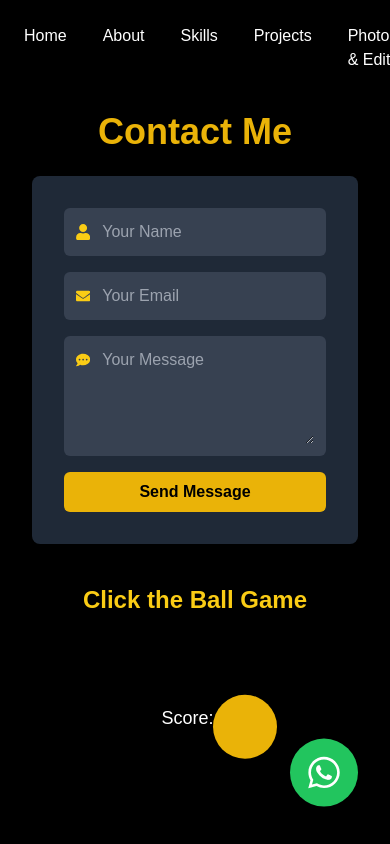
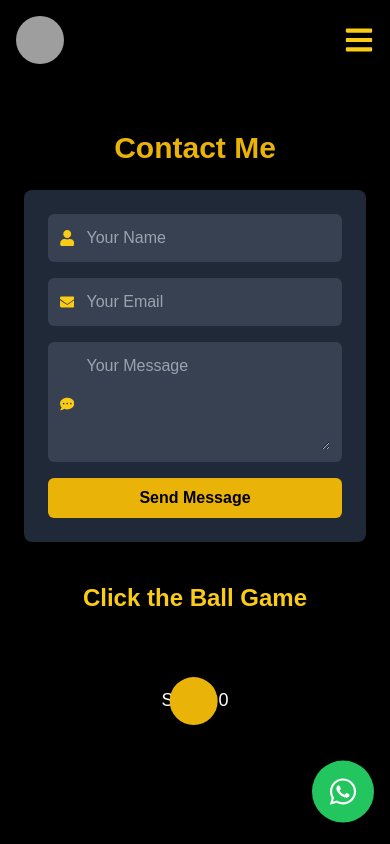
Before and after one commit to ArjunDivraniya/My-Portfolio, a React (Vite) app: page /contact in a window 390 px wide. Built offline with nearby package versions, Linux system fonts and the light colour scheme; grey boxes are pictures that could not be loaded.

Commit message:
make responsive

```diff
--- a/src/App.jsx
+++ b/src/App.jsx
@@ -34,7 +34,7 @@ function App() {
           </>
         } />
         <Route path="/about" element={<> <Bg /><Header /><AboutMe /></>} />
-        <Route path="/photogtaphy" element={<><Ebg/><Header /><Photography /></>} />
+        <Route path="/photography" element={<><Ebg/><Header /><Photography /></>} />
         <Route path="/contact" element={<> <Bg /><Header /><ContactMe /></>} />
         <Route path="*" element={<Navigate to="/" />} /> {/* ✅ Redirects unknown routes */}
       </Routes>
--- a/src/Components/aboutme.jsx
+++ b/src/Components/aboutme.jsx
@@ -61,30 +61,27 @@ const AboutMe = () => {
   }, []);
 
   return (
-    <section id="about" className="min-h-screen flex flex-col items-center justify-center px-8 bg-black text-white pt-20">
+    <section id="about" className="min-h-screen flex flex-col items-center justify-center px-4 sm:px-8 bg-black text-white pt-20">
       <div className="container mx-auto flex flex-col lg:flex-row items-center space-y-12 lg:space-y-0 lg:space-x-16">
 
-        {/* Left Side - Text Content */}
         <motion.div
           className="lg:w-2/3 text-center lg:text-left"
           initial={{ opacity: 0, x: -100 }}
           animate={{ opacity: 1, x: 0 }}
           transition={{ duration: 1 }}
         >
-          <h1 className="text-6xl font-extrabold text-yellow-500">I'm Arjun Divraniya</h1>
-          <p className="mt-6 text-2xl text-yellow-400">{typewriterText}</p>
+          <h1 className="text-4xl sm:text-6xl font-extrabold text-yellow-500">I'm Arjun Divraniya</h1>
+          <p className="mt-6 text-lg sm:text-2xl text-yellow-400">{typewriterText}</p>
 
-          <p className="mt-6 text-lg leading-relaxed text-gray-300">
+          <p className="mt-6 text-base sm:text-lg leading-relaxed text-gray-300">
             I am from Junagadh, Gujarat, currently pursuing my B.Tech in Computer Science and Engineering at Rai University.
             My journey in coding started with HTML and JavaScript, and now I build <strong>full-stack web applications</strong> using
             <strong> React, Node.js, Express, and MongoDB</strong>.
-            Apart from coding, photography is my creative escape where I capture the beauty of nature and life through my lens.
           </p>
 
-          {/* Social Media Links */}
           <div className="mt-10">
-            <h2 className="text-3xl font-semibold text-yellow-400">Find Me On</h2>
-            <div className="flex space-x-8 mt-4 justify-center lg:justify-start">
+            <h2 className="text-2xl sm:text-3xl font-semibold text-yellow-400">Find Me On</h2>
+            <div className="flex space-x-6 sm:space-x-8 mt-4 justify-center lg:justify-start">
               {socialLinks.map(({ icon: Icon, link }, index) => (
                 <motion.a
                   key={index}
@@ -97,15 +94,7 @@ const AboutMe = () => {
                     boxShadow: "0 0 20px rgba(255, 215, 0, 0.8)",
                   }}
                   whileTap={{ scale: 0.9 }}
-                  initial={{ y: -20, opacity: 0 }}
-                  animate={{ y: 0, opacity: 1 }}
-                  transition={{
-                    type: "spring",
-                    stiffness: 150,
-                    damping: 10,
-                    duration: 0.5,
-                  }}
-                  className="text-4xl text-white hover:text-yellow-500"
+                  className="text-3xl sm:text-4xl text-white hover:text-yellow-500"
                 >
                   <Icon />
                 </motion.a>
@@ -114,14 +103,13 @@ const AboutMe = () => {
           </div>
         </motion.div>
 
-        {/* Right Side - Auto Changing Photo Frame */}
         <motion.div
           className="lg:w-1/3 flex justify-center"
           initial={{ opacity: 0, x: 100 }}
           animate={{ opacity: 1, x: 0 }}
           transition={{ duration: 1 }}
         >
-          <div className="w-96 h-96 border-4 border-yellow-500 rounded-lg overflow-hidden shadow-2xl">
+          <div className="w-72 sm:w-96 h-72 sm:h-96 border-4 border-yellow-500 rounded-lg overflow-hidden shadow-2xl">
             <motion.img
               key={currentPhoto}
               src={photos[currentPhoto]}
@@ -135,20 +123,18 @@ const AboutMe = () => {
         </motion.div>
       </div>
 
-      {/* Education Roadmap Section */}
       <motion.div
         className="mt-16 w-full text-center"
         initial={{ opacity: 0 }}
         animate={{ opacity: 1 }}
         transition={{ duration: 1 }}
       >
-        <h2 className="text-4xl font-bold text-yellow-400 mb-10">Education Journey</h2>
-
+        <h2 className="text-3xl sm:text-4xl font-bold text-yellow-400 mb-10">Education Journey</h2>
         <div className="flex flex-col items-center w-full">
           {educationData.map((edu, index) => (
             <motion.div
               key={index}
-              className={`flex items-center mb-16 w-3/4 ${
+              className={`flex items-center mb-10 sm:mb-16 w-full px-4 sm:px-0 ${
                 index % 2 === 0 ? "flex-row" : "flex-row-reverse"
               }`}
               initial={{ opacity: 0, x: index % 2 === 0 ? -100 : 100 }}
@@ -157,32 +143,16 @@ const AboutMe = () => {
               viewport={{ once: true }}
             >
               <div className="w-10 h-10 bg-yellow-400 rounded-full"></div>
-              <div className="ml-6 bg-gray-800 p-6 rounded-lg shadow-lg w-full">
-                <h3 className="text-xl font-bold text-yellow-400">{edu.year}</h3>
-                <h4 className="text-lg font-semibold text-white">{edu.title}</h4>
+              <div className="ml-6 bg-gray-800 p-4 sm:p-6 rounded-lg shadow-lg w-full">
+                <h3 className="text-lg sm:text-xl font-bold text-yellow-400">{edu.year}</h3>
+                <h4 className="text-base sm:text-lg font-semibold text-white">{edu.title}</h4>
                 <p className="text-gray-300">{edu.institute}</p>
-                <p className="text-gray-400 text-sm mt-2">{edu.description}</p>
+                <p className="text-gray-400 text-xs sm:text-sm mt-2">{edu.description}</p>
               </div>
             </motion.div>
           ))}
         </div>
       </motion.div>
-
-            {/* Google Map for Location */}
-            <motion.div
-        className="w-full flex justify-center mt-16"
-        initial={{ opacity: 0 }}
-        animate={{ opacity: 1 }}
-        transition={{ duration: 1 }}
-      >
-        <iframe
-          src="https://www.google.com/maps/embed?pb=!1m18!1m12!1m3!1d3672.564524601101!2d72.47077331548754!3d22.81698417934685!2m3!1f0!2f0!3f0!3m2!1i1024!2i768!4f13.1!3m3!1m2!1s0x395e92d7452e8655%3A0x8b3fd7e0e7f3d3bb!2sRai%20University!5e0!3m2!1sen!2sin!4v1645100000000!5m2!1sen!2sin"
-          className="w-full max-w-4xl h-80 rounded-lg shadow-lg"
-          allowFullScreen=""
-          loading="lazy"
-        ></iframe>
-      </motion.div>
-
     </section>
   );
 };
--- a/src/Components/contact.jsx
+++ b/src/Components/contact.jsx
@@ -22,54 +22,44 @@ const ContactMe = () => {
   };
 
   return (
-    <div className="min-h-screen flex flex-col items-center justify-center bg-black text-white p-8 relative">
-      <h1 className="text-4xl font-bold text-yellow-500 mb-6">Contact Me</h1>
+    <div className="min-h-screen flex flex-col items-center justify-center bg-black text-white p-6 sm:p-10 relative">
+      <h1 className="text-3xl sm:text-4xl font-bold text-yellow-500 mb-6">Contact Me</h1>
 
       <motion.form
-        className="bg-gray-800 p-8 rounded-lg shadow-lg w-full max-w-md"
+        className="bg-gray-800 p-6 sm:p-8 rounded-lg shadow-lg w-full max-w-md"
         initial={{ opacity: 0, y: -50 }}
         animate={{ opacity: 1, y: 0 }}
         transition={{ duration: 0.8 }}
         onSubmit={handleSubmit}
       >
-        <div className="flex items-center mb-4 bg-gray-700 p-3 rounded-md">
-          <FaUser className="text-yellow-400 mr-3" />
+        {['name', 'email', 'message'].map((field, index) => (
+          <div key={index} className="flex items-center mb-4 bg-gray-700 p-3 rounded-md">
+            {field === 'name' && <FaUser className="text-yellow-400 mr-3" />}
+            {field === 'email' && <FaEnvelope className="text-yellow-400 mr-3" />}
+            {field === 'message' && <FaCommentDots className="text-yellow-400 mr-3 mt-1" />}
+            {field === 'message' ? (
+              <textarea
+                name={field}
+                placeholder={`Your ${field.charAt(0).toUpperCase() + field.slice(1)}`}
+                className="w-full bg-transparent text-white outline-none"
+                rows="4"
+                value={formData[field]}
+                onChange={handleChange}
+                required
+              ></textarea>
+            ) : (
               <input
-            type="text"
-            name="name"
-            placeholder="Your Name"
+                type={field === 'email' ? 'email' : 'text'}
+                name={field}
+                placeholder={`Your ${field.charAt(0).toUpperCase() + field.slice(1)}`}
                 className="w-full bg-transparent text-white outline-none"
-            value={formData.name}
+                value={formData[field]}
                 onChange={handleChange}
                 required
               />
+            )}
           </div>
-
-        <div className="flex items-center mb-4 bg-gray-700 p-3 rounded-md">
-          <FaEnvelope className="text-yellow-400 mr-3" />
-          <input
-            type="email"
-            name="email"
-            placeholder="Your Email"
-            className="w-full bg-transparent text-white outline-none"
-            value={formData.email}
-            onChange={handleChange}
-            required
-          />
-        </div>
-
-        <div className="flex items-start mb-4 bg-gray-700 p-3 rounded-md">
-          <FaCommentDots className="text-yellow-400 mr-3 mt-1" />
-          <textarea
-            name="message"
-            placeholder="Your Message"
-            className="w-full bg-transparent text-white outline-none"
-            rows="4"
-            value={formData.message}
-            onChange={handleChange}
-            required
-          ></textarea>
-        </div>
+        ))}
 
         <motion.button
           className="w-full bg-yellow-500 text-black font-bold py-2 px-4 rounded-md hover:bg-yellow-600"
@@ -84,9 +74,9 @@ const ContactMe = () => {
       <div className="mt-10 text-center">
         <h2 className="text-2xl font-semibold text-yellow-400">Click the Ball Game</h2>
         <motion.div
-          className="w-16 h-16 bg-yellow-500 rounded-full mt-4 cursor-pointer"
+          className="w-12 h-12 sm:w-16 sm:h-16 bg-yellow-500 rounded-full mt-4 cursor-pointer"
           whileTap={{ scale: 0.8 }}
-          animate={{ x: Math.random() * 300 - 150, y: Math.random() * 200 - 100 }}
+          animate={{ x: Math.random() * 200 - 100, y: Math.random() * 150 - 75 }}
           transition={{ duration: 0.3 }}
           onClick={handleGameClick}
         ></motion.div>
@@ -95,13 +85,13 @@ const ContactMe = () => {
 
       {/* Floating WhatsApp Chat Icon */}
       <motion.div
-        className="fixed bottom-8 right-8 z-50 bg-green-500 p-4 rounded-full shadow-lg cursor-pointer"
+        className="fixed bottom-4 right-4 sm:bottom-8 sm:right-8 z-50 bg-green-500 p-4 rounded-full shadow-lg cursor-pointer"
         whileHover={{ scale: 1.1 }}
         whileTap={{ scale: 0.9 }}
         animate={{ y: [0, -10, 0], transition: { duration: 1.5, repeat: Infinity } }}
         onClick={() => window.open(`https://wa.me/${phoneNumber}`, "_blank")}
       >
-        <FaWhatsapp className="text-white text-4xl" />
+        <FaWhatsapp className="text-white text-3xl sm:text-4xl" />
       </motion.div>
     </div>
   );
--- a/src/Components/header.jsx
+++ b/src/Components/header.jsx
@@ -1,21 +1,23 @@
 import React, { useState } from "react";
 import { NavLink, useNavigate, useLocation } from "react-router-dom";
 import { motion } from "framer-motion";
+import { FaHome, FaUser, FaTools, FaProjectDiagram, FaCamera, FaEnvelope, FaBars } from "react-icons/fa";
 import { Link } from "react-scroll";
 import "../index.css";
 
 const Header = () => {
+  const [showMenu, setShowMenu] = useState(false);
   const [showResume, setShowResume] = useState(false);
   const navigate = useNavigate();
   const location = useLocation();
 
-  // Function to handle smooth scroll
   const handleScroll = (section) => {
+    setShowMenu(false); // Hide menu when clicking a section
     if (location.pathname !== "/") {
-      navigate("/", { replace: true }); // Redirect to home first
+      navigate("/", { replace: true });
       setTimeout(() => {
         document.getElementById(section)?.scrollIntoView({ behavior: "smooth" });
-      }, 500); // Delay for React Router navigation
+      }, 500);
     } else {
       document.getElementById(section)?.scrollIntoView({ behavior: "smooth" });
     }
@@ -29,8 +31,7 @@ const Header = () => {
         transition={{ duration: 0.6, ease: "easeOut" }}
         className="fixed w-full bg-black shadow-md py-4 z-50"
       >
-        <div className="container mx-auto flex justify-between items-center px-6">
-          {/* Left Side - Logo */}
+        <div className="container mx-auto flex justify-between items-center px-4 md:px-6">
           <div className="flex items-center space-x-3">
             <img
               src="https://res.cloudinary.com/dncosrakg/image/upload/v1739989872/uag9e6plq4hm1v1ajl4p.png"
@@ -39,51 +40,63 @@ const Header = () => {
             />
           </div>
 
-          {/* Center - Navigation */}
-          <nav>
-            <ul className="flex space-x-9 text-white">
-              <li>
-                <NavLink to="/" className="text-white hover:text-yellow-400">Home</NavLink>
+          <div className="lg:hidden">
+            <FaBars
+              className="text-yellow-400 text-3xl cursor-pointer transition-transform transform hover:rotate-90"
+              onClick={() => setShowMenu(!showMenu)}
+            />
+          </div>
+
+          <nav className={`absolute top-16 left-0 w-full bg-black bg-opacity-70 backdrop-blur-md p-6 rounded-lg transition-all duration-300 lg:relative lg:top-0 lg:bg-transparent lg:p-0 lg:block ${showMenu ? "block" : "hidden"}`}>
+            <ul className="flex flex-col lg:flex-row space-y-4 lg:space-y-0 lg:space-x-9 text-white">
+              <li className="py-2 border-b border-gray-700 lg:border-0">
+                <NavLink to="/" className="flex items-center text-white hover:text-yellow-400" onClick={() => setShowMenu(false)}>
+                  <FaHome className="mr-2" /> Home
+                </NavLink>
               </li>
-              <li>
-                <NavLink to="/about" className="text-white hover:text-yellow-400">About</NavLink>
+              <li className="py-2 border-b border-gray-700 lg:border-0">
+                <NavLink to="/about" className="flex items-center text-white hover:text-yellow-400" onClick={() => setShowMenu(false)}>
+                  <FaUser className="mr-2" /> About
+                </NavLink>
               </li>
-              <li>
+              <li className="py-2 border-b border-gray-700 lg:border-0">
                 <button
                   onClick={() => handleScroll("skills")}
-                  className="text-white hover:text-yellow-400"
+                  className="flex items-center text-white hover:text-yellow-400"
                 >
-                  Skills
+                  <FaTools className="mr-2" /> Skills
                 </button>
               </li>
-              <li>
+              <li className="py-2 border-b border-gray-700 lg:border-0">
                 <button
                   onClick={() => handleScroll("projects")}
-                  className="text-white hover:text-yellow-400"
+                  className="flex items-center text-white hover:text-yellow-400"
                 >
-                  Projects
+                  <FaProjectDiagram className="mr-2" /> Projects
                 </button>
               </li>
-              <li>
-              <NavLink to="/photogtaphy" className="text-white hover:text-yellow-400">Photograohy & Editing</NavLink>
+              <li className="py-2 border-b border-gray-700 lg:border-0">
+                <NavLink to="/photography" className="flex items-center text-white hover:text-yellow-400" onClick={() => setShowMenu(false)}>
+                  <FaCamera className="mr-2" /> Photography & Editing
+                </NavLink>
               </li>
-              <li>
-                <NavLink to="/contact" className="text-white hover:text-yellow-400">Contact</NavLink>
+              <li className="py-2 border-b border-gray-700 lg:border-0">
+                <NavLink to="/contact" className="flex items-center text-white hover:text-yellow-400" onClick={() => setShowMenu(false)}>
+                  <FaEnvelope className="mr-2" /> Contact
+                </NavLink>
               </li>
             </ul>
           </nav>
 
-          {/* Right Side - Resume Button */}
           <button
             onClick={() => setShowResume(true)}
-            className="bg-yellow-500 hover:bg-yellow-600 text-black px-4 py-2 rounded-lg font-semibold transition duration-300"
+            className="hidden lg:block bg-yellow-500 hover:bg-yellow-600 text-black px-4 py-2 rounded-lg font-semibold transition duration-300"
           >
             See Resume
           </button>
         </div>
       </motion.header>
 
-      {/* Resume Modal */}
       {showResume && (
         <motion.div
           className="fixed top-0 left-0 w-full h-full bg-black bg-opacity-80 flex justify-center items-center p-6 z-50"
```
Also changed, not shown: src/Components/hero.jsx (+5 -5 lines), src/Components/photography.jsx (+5 -30 lines), src/index.css (+13 -0 lines). Lines whose indentation alone changed are shown as unchanged.
